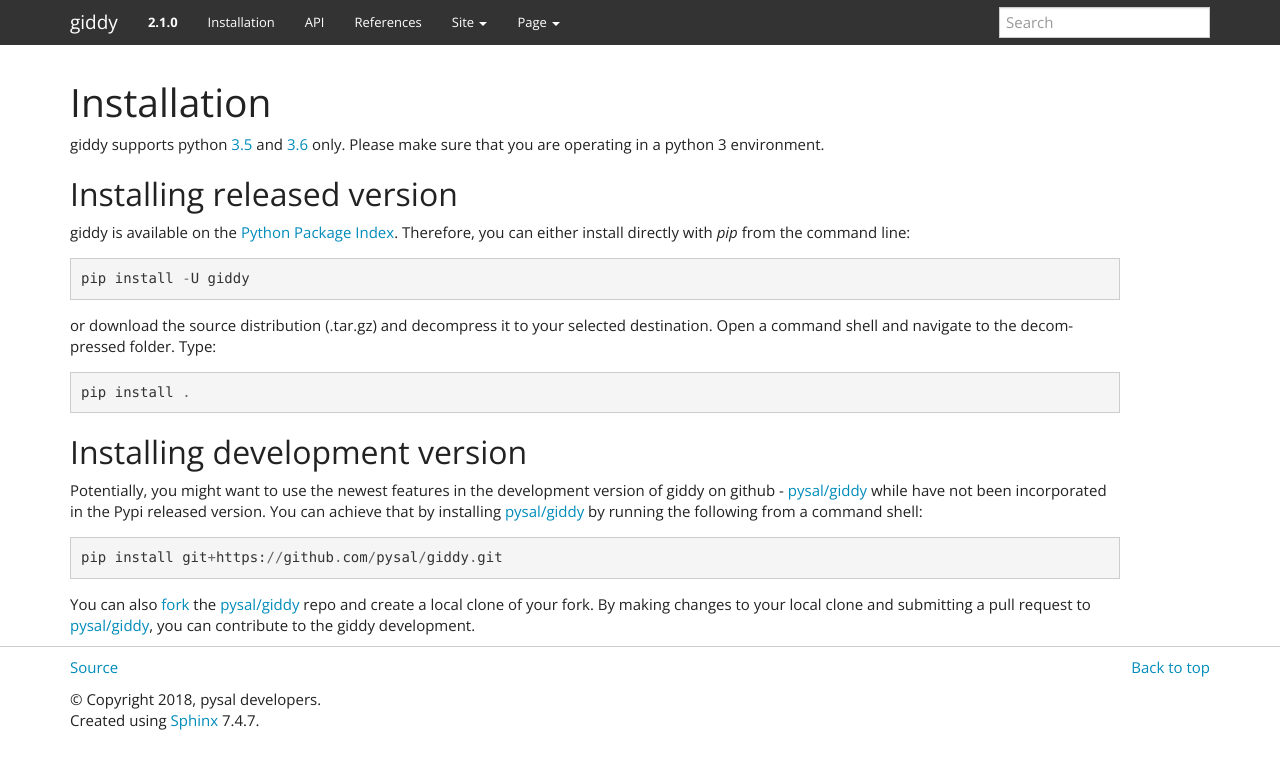
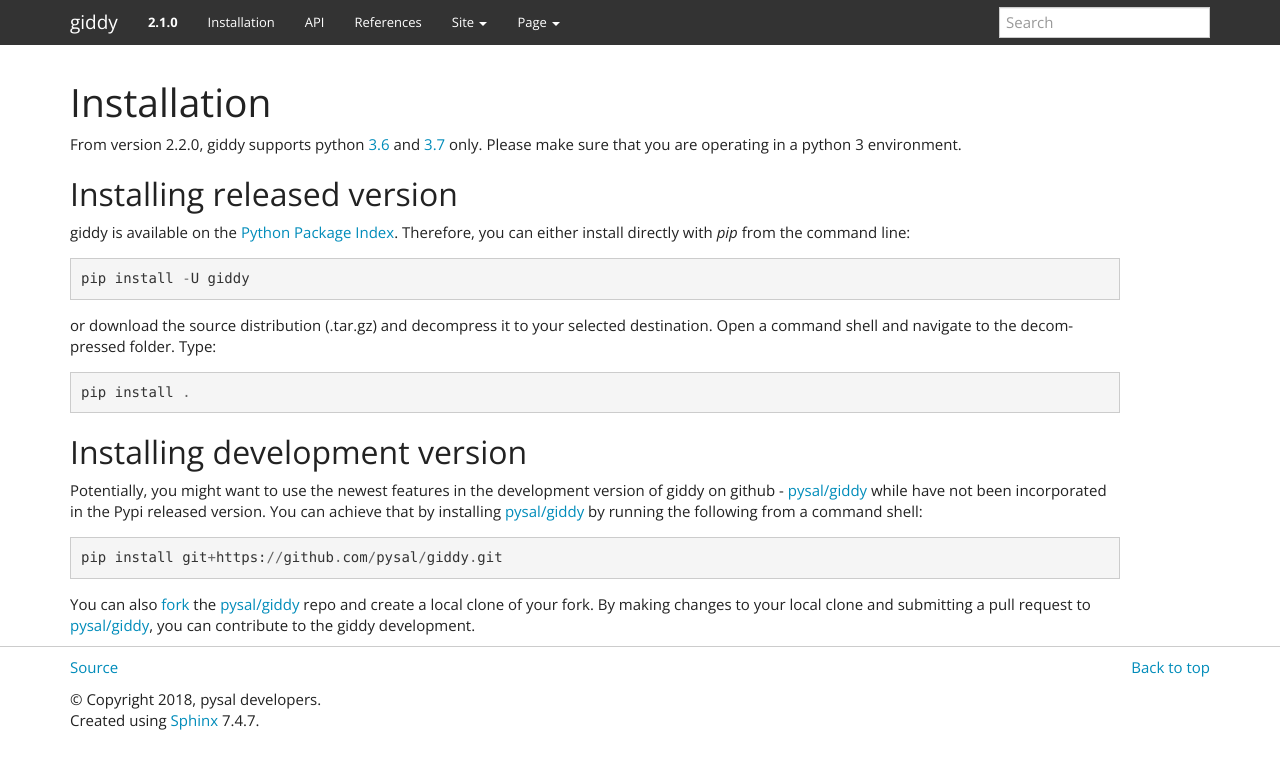
Before and after one commit to pysal/giddy, a Sphinx documentation site: the page built from doc/installation.rst, in a window 1280 px wide. Shown: the top 769 px of the page. Built offline with Sphinx 7.4.7, drawn with Linux system fonts in a browser that asks for light colours.

Commit message:
(docs) readme add python3.7

```diff
--- a/doc/installation.rst
+++ b/doc/installation.rst
@@ -3,8 +3,8 @@
 Installation
 ============
 
-giddy supports python `3.5`_ and `3.6`_ only. Please make sure that you are
-operating in a python 3 environment.
+From version 2.2.0, giddy supports python `3.6`_ and `3.7`_ only.
+Please make sure that you are operating in a python 3 environment.
 
 Installing released version
 ---------------------------
@@ -36,8 +36,8 @@ your fork. By making changes
 to your local clone and submitting a pull request to `pysal/giddy`_, you can
 contribute to the giddy development.
 
-.. _3.5: https://docs.python.org/3.5/
 .. _3.6: https://docs.python.org/3.6/
+.. _3.7: https://docs.python.org/3.7/
 .. _Python Package Index: https://pypi.org/project/giddy/
 .. _pysal/giddy: https://github.com/pysal/giddy
 .. _fork: https://help.github.com/articles/fork-a-repo/
```
